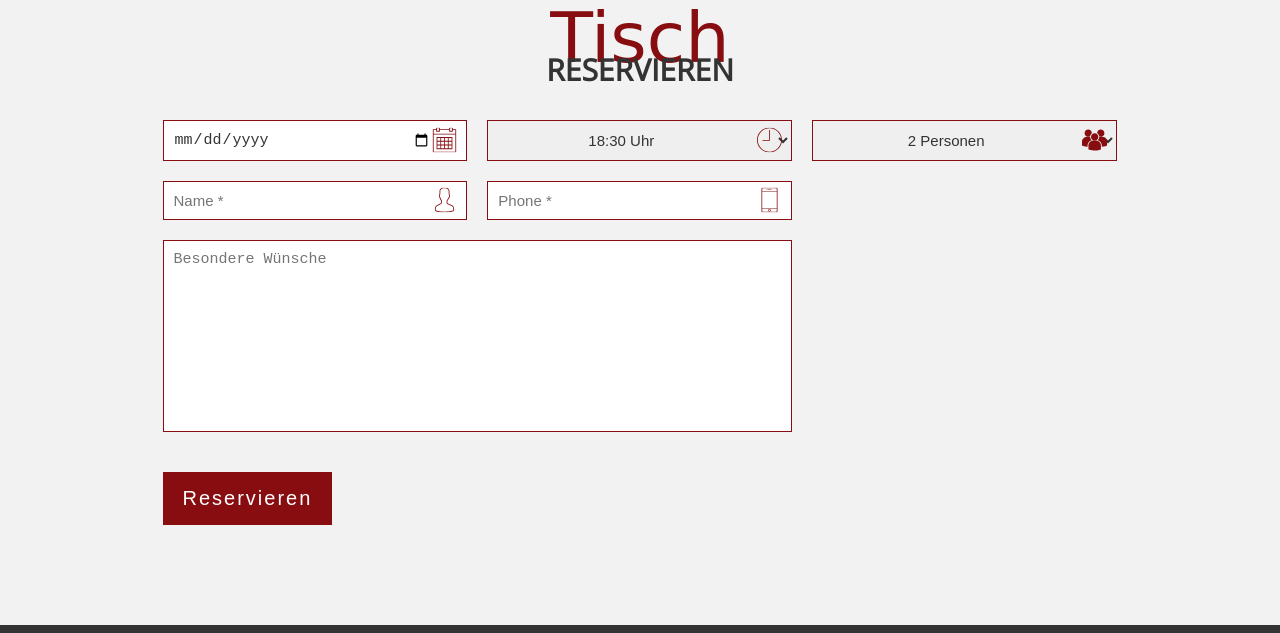
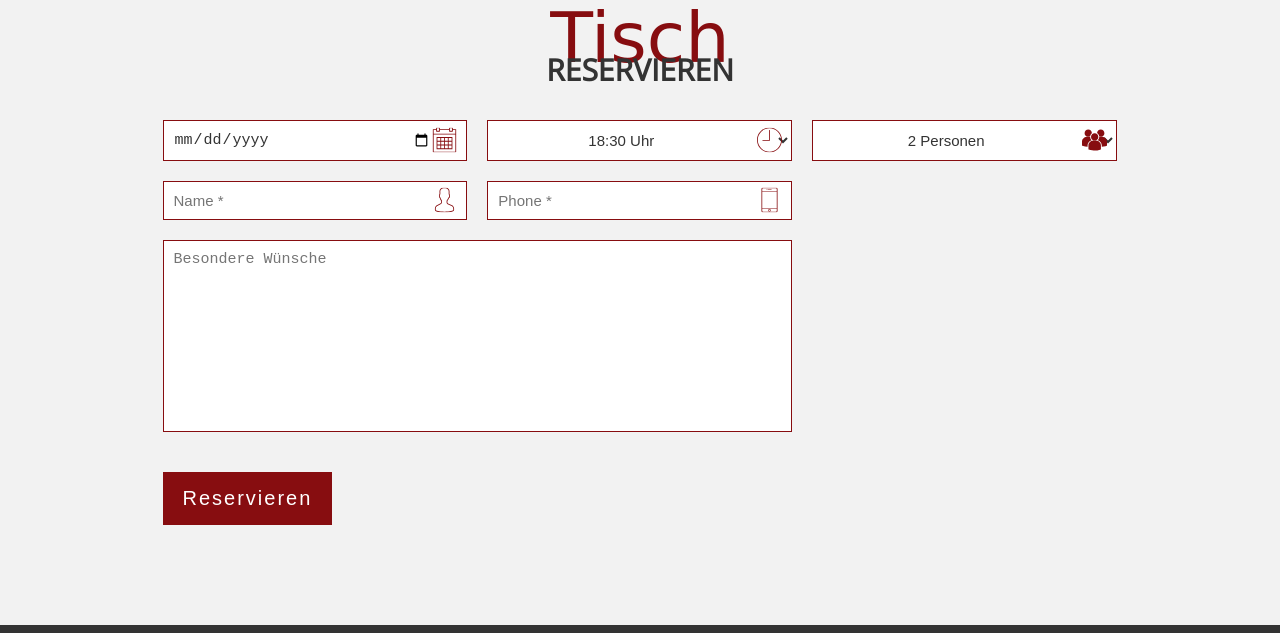
Before and after one commit to thaisonbk57/QuanXua-Restaurant, a website: page src/index.html in a window 1280 px wide. Shown: the part 3003-3636 px from the top of the page. Drawn offline with nearby package versions, Linux system fonts and the light colour scheme; files that its build step writes are made by us from their sources; a web font is replaced by a local one.

Commit message:
slightly changed

```diff
--- a/src/scss/custom/components/_Form.scss
+++ b/src/scss/custom/components/_Form.scss
@@ -1,9 +1,11 @@
 .form-group {
+  // div
   margin-bottom: 2rem;
   position: relative;
 }
 
 .form-control {
+  // input, textarea, select,...
   display: block;
   width: 100%;
   padding: 1rem;
@@ -15,6 +17,7 @@
   text-rendering: auto;
   resize: none;
   border-radius: 0px;
+  background: $color-white;
 
   option {
     text-align: center;
```
